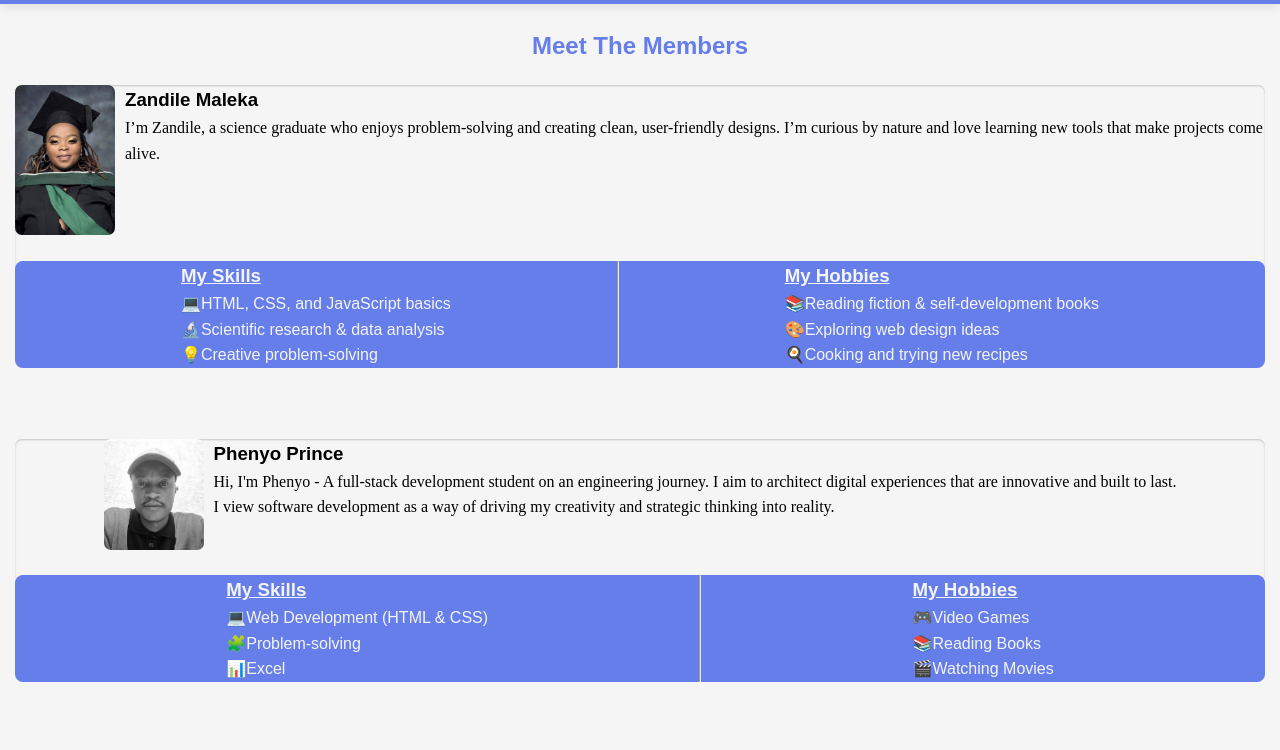
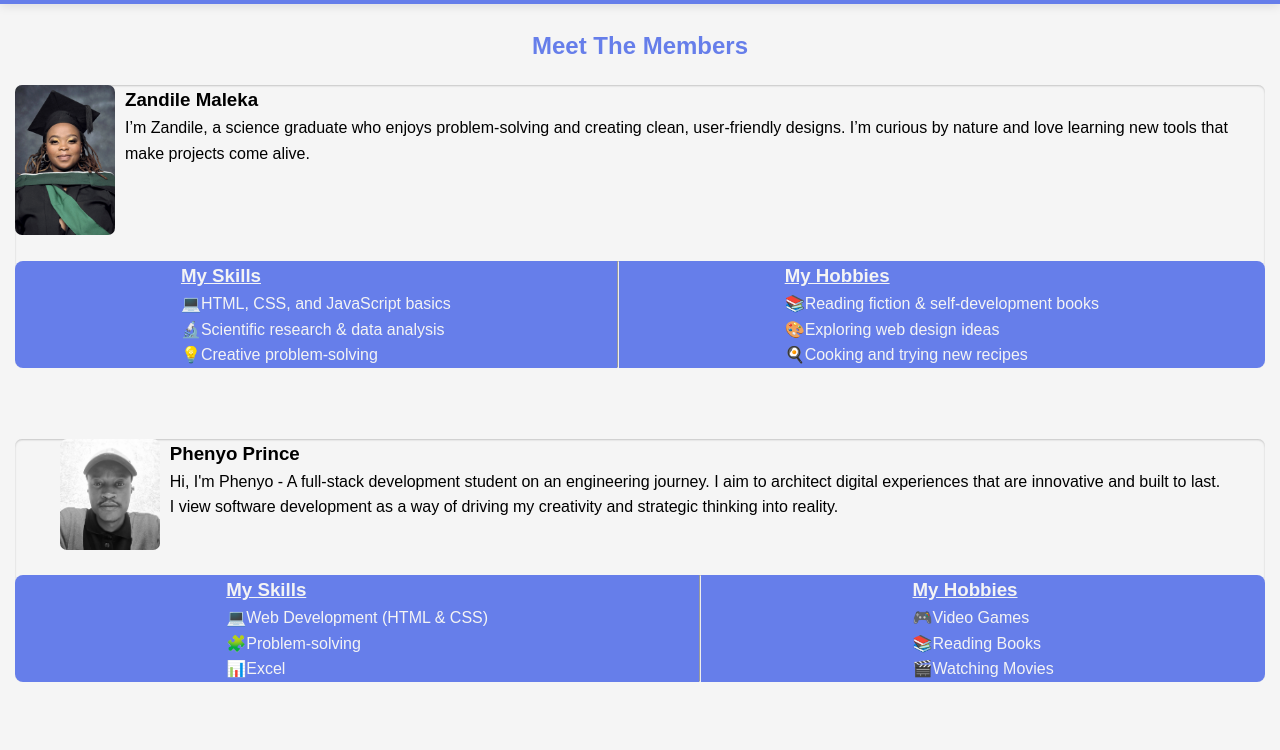
Before and after one commit to zandilemaleka/team-portfolio-website, a plain HTML site: page index.html in a window 1280 px wide. Shown: the part 103-853 px from the top of the page. Drawn offline with Linux system fonts and the light colour scheme.

Commit message:
1 font family

```diff
--- a/style.css
+++ b/style.css
@@ -86,10 +86,6 @@ h2 {
 
 .hobby {
     color: #f4f4f4;
-}
-
-p {
-    font-family: 'Times New Roman', Times, serif;
 }
 
 .image {
```
